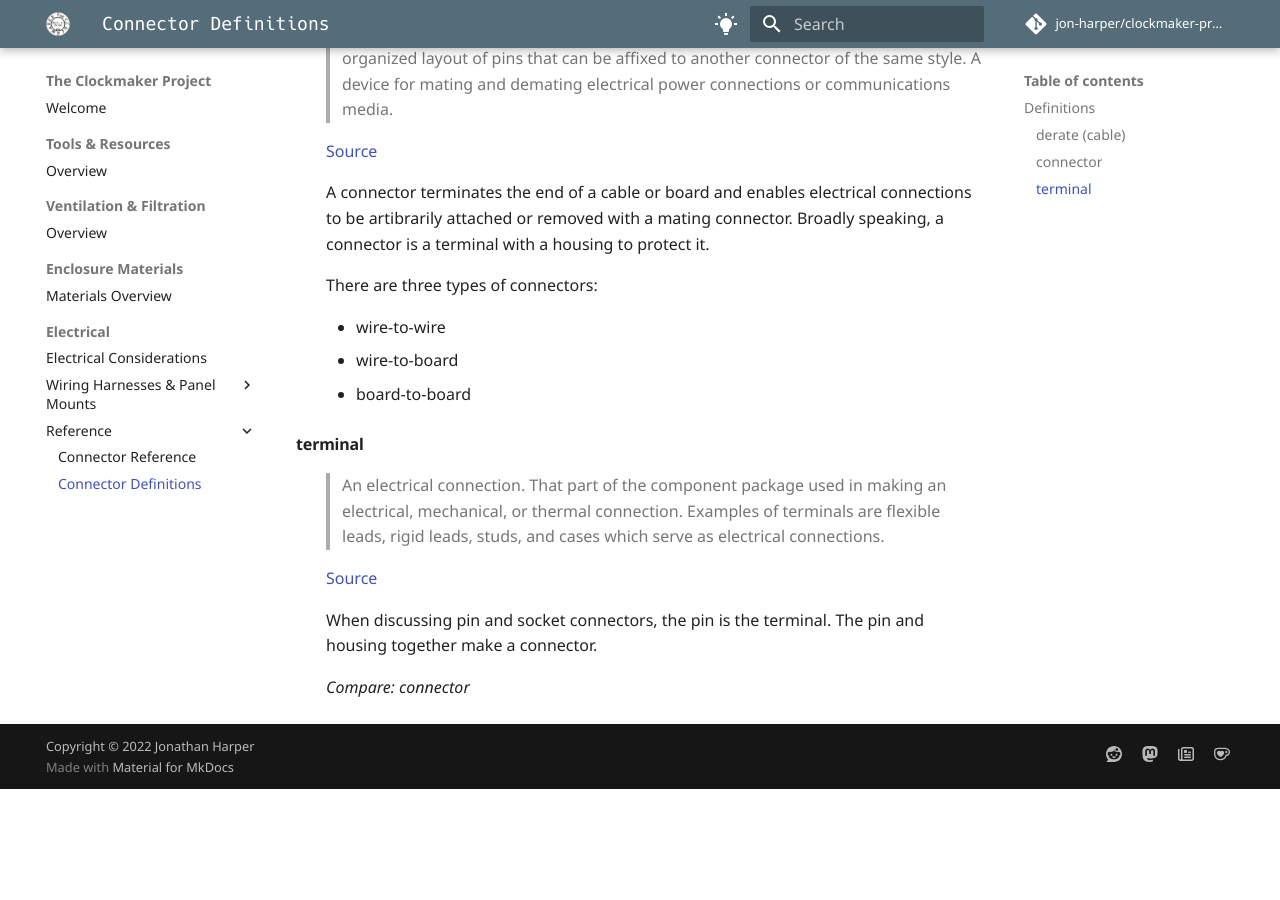
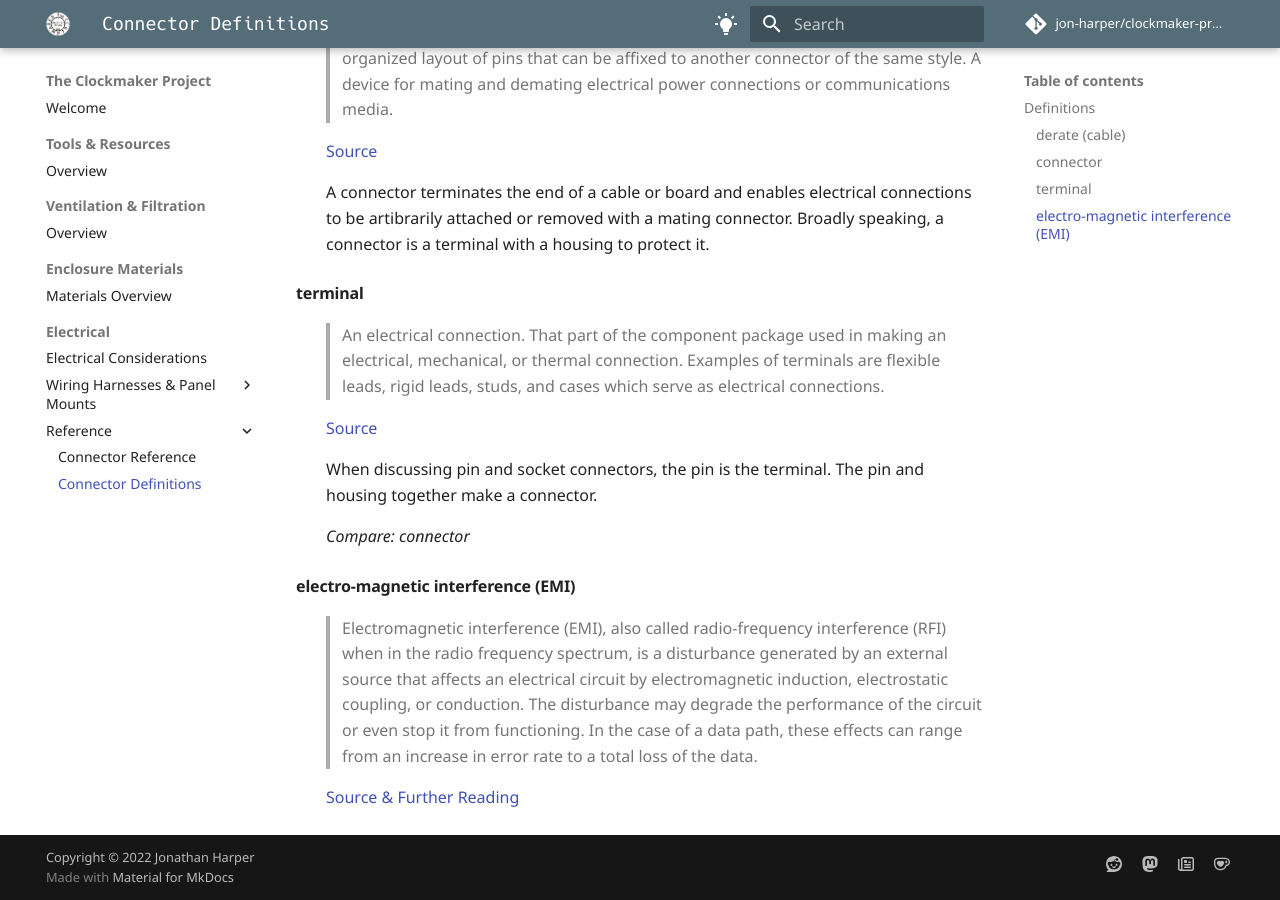
Before and after one commit to jon-harper/clockmaker-project, an MkDocs documentation site: the page built from docs/wiring/terms.md, in a window 1280 px wide and 900 px high, scrolled down 698 px. Built offline with MkDocs 1.6.1 and Material for MkDocs 9.7.7, drawn with Linux system fonts in a browser that asks for light colours; comment, search, counter and statistics services are not loaded; before the commit the page ends 1487 px from its top, so only the background shows below that.

Commit message:
XT60 connector and EMI definition

```diff
--- a/docs/wiring/terms.md
+++ b/docs/wiring/terms.md
@@ -9,7 +9,9 @@ date: 2022-12-05
 #### Template
 :   Definition
 
-    **[Further reading][link]**
+    **[Source][link]**
+
+    <discussion>
 -->
 
 ## Definitions
@@ -31,12 +33,6 @@ date: 2022-12-05
 
     A connector terminates the end of a cable or board and enables electrical connections to be artibrarily attached or removed with a mating connector. Broadly speaking, a connector is a terminal with a housing to protect it.
 
-    There are three types of connectors:
-
-    - wire-to-wire
-    - wire-to-board
-    - board-to-board
-
 #### terminal
 :   > An electrical connection. That part of the component package used in making an electrical, mechanical, or thermal connection. Examples of terminals are flexible leads, rigid leads, studs, and cases which serve as electrical connections.
 
@@ -45,3 +41,9 @@ date: 2022-12-05
     When discussing pin and socket connectors, the pin is the terminal. The pin and housing together make a connector.
 
     *Compare: connector*
+
+#### electro-magnetic interference (EMI)
+
+:   > Electromagnetic interference (EMI), also called radio-frequency interference (RFI) when in the radio frequency spectrum, is a disturbance generated by an external source that affects an electrical circuit by electromagnetic induction, electrostatic coupling, or conduction. The disturbance may degrade the performance of the circuit or even stop it from functioning. In the case of a data path, these effects can range from an increase in error rate to a total loss of the data.
+
+    [Source & Further Reading][def_emi]
```
Also changed, not shown: include/bom_links.md (+4 -3 lines), include/links.md (+1 -0 lines), 1 other file.
